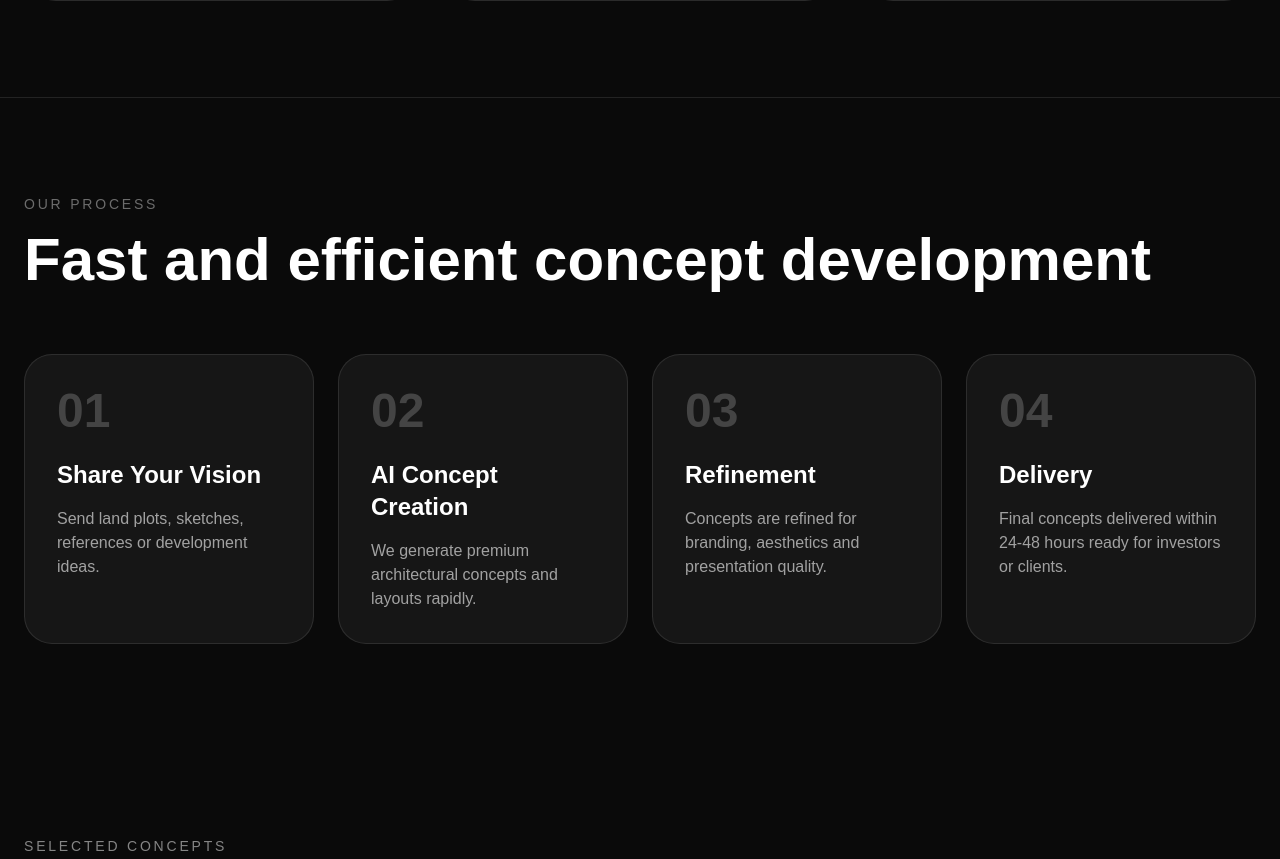
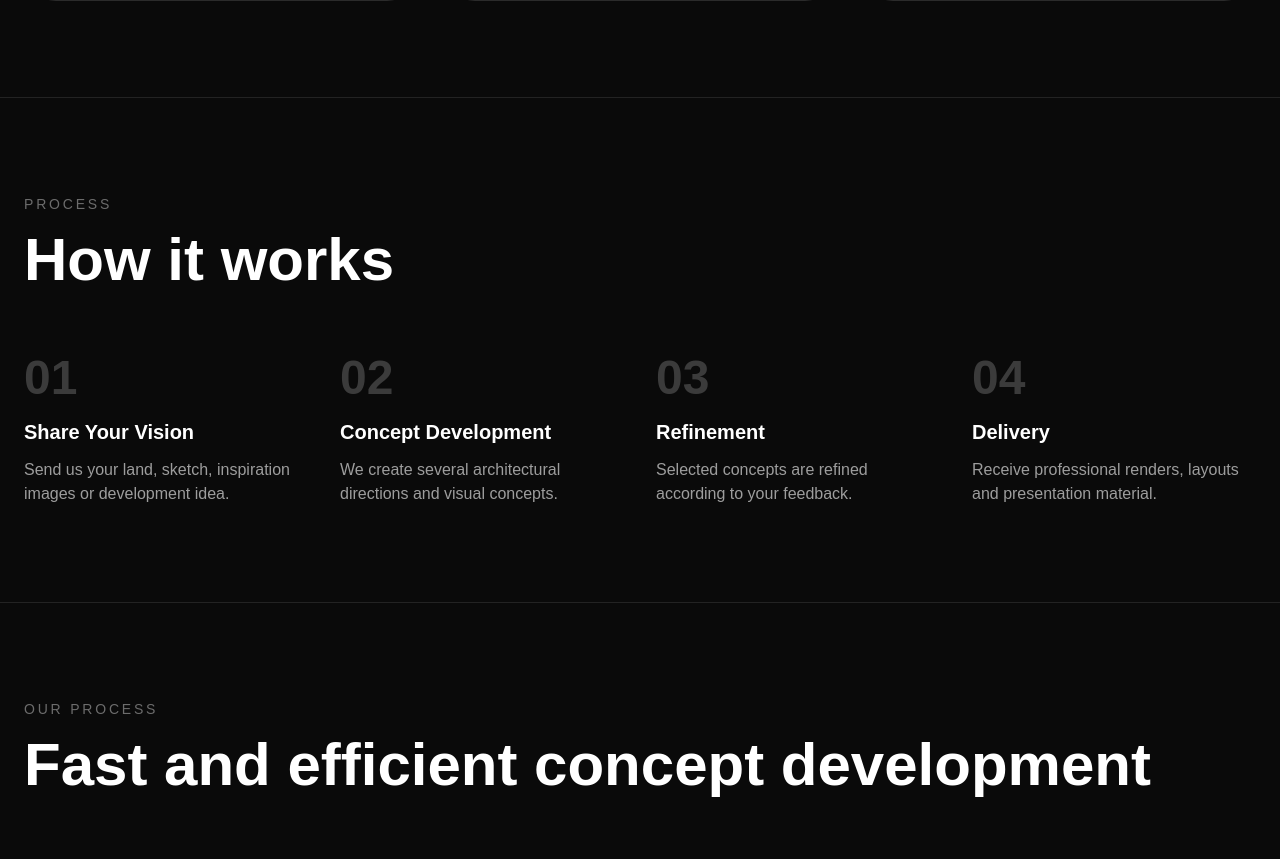
Before and after one commit to igornoli-bot/oasis-concepts, a Next.js app: page / in a window 1280 px wide. Shown: the part 1924-2783 px from the top of the page. Built offline with nearby package versions, Linux system fonts and the light colour scheme.

Commit message:
improved services section

```diff
--- a/app/page.tsx
+++ b/app/page.tsx
@@ -169,6 +169,53 @@ export default function RealEstateConceptPlatform() {
     </div>
   </div>
 </section>
+<section className="max-w-7xl mx-auto px-6 py-24 border-t border-white/10">
+  <div className="mb-16">
+    <p className="text-sm uppercase tracking-[0.2em] text-white/40">
+      Process
+    </p>
+
+    <h2 className="mt-4 text-4xl lg:text-6xl font-semibold">
+      How it works
+    </h2>
+  </div>
+
+  <div className="grid md:grid-cols-4 gap-8">
+
+    <div>
+      <div className="text-5xl font-bold text-white/20">01</div>
+      <h3 className="mt-4 text-xl font-semibold">Share Your Vision</h3>
+      <p className="mt-3 text-white/60">
+        Send us your land, sketch, inspiration images or development idea.
+      </p>
+    </div>
+
+    <div>
+      <div className="text-5xl font-bold text-white/20">02</div>
+      <h3 className="mt-4 text-xl font-semibold">Concept Development</h3>
+      <p className="mt-3 text-white/60">
+        We create several architectural directions and visual concepts.
+      </p>
+    </div>
+
+    <div>
+      <div className="text-5xl font-bold text-white/20">03</div>
+      <h3 className="mt-4 text-xl font-semibold">Refinement</h3>
+      <p className="mt-3 text-white/60">
+        Selected concepts are refined according to your feedback.
+      </p>
+    </div>
+
+    <div>
+      <div className="text-5xl font-bold text-white/20">04</div>
+      <h3 className="mt-4 text-xl font-semibold">Delivery</h3>
+      <p className="mt-3 text-white/60">
+        Receive professional renders, layouts and presentation material.
+      </p>
+    </div>
+
+  </div>
+</section>
 
 <section className="max-w-7xl mx-auto px-6 py-24 border-t border-white/10">
   <div className="mb-16">
```
